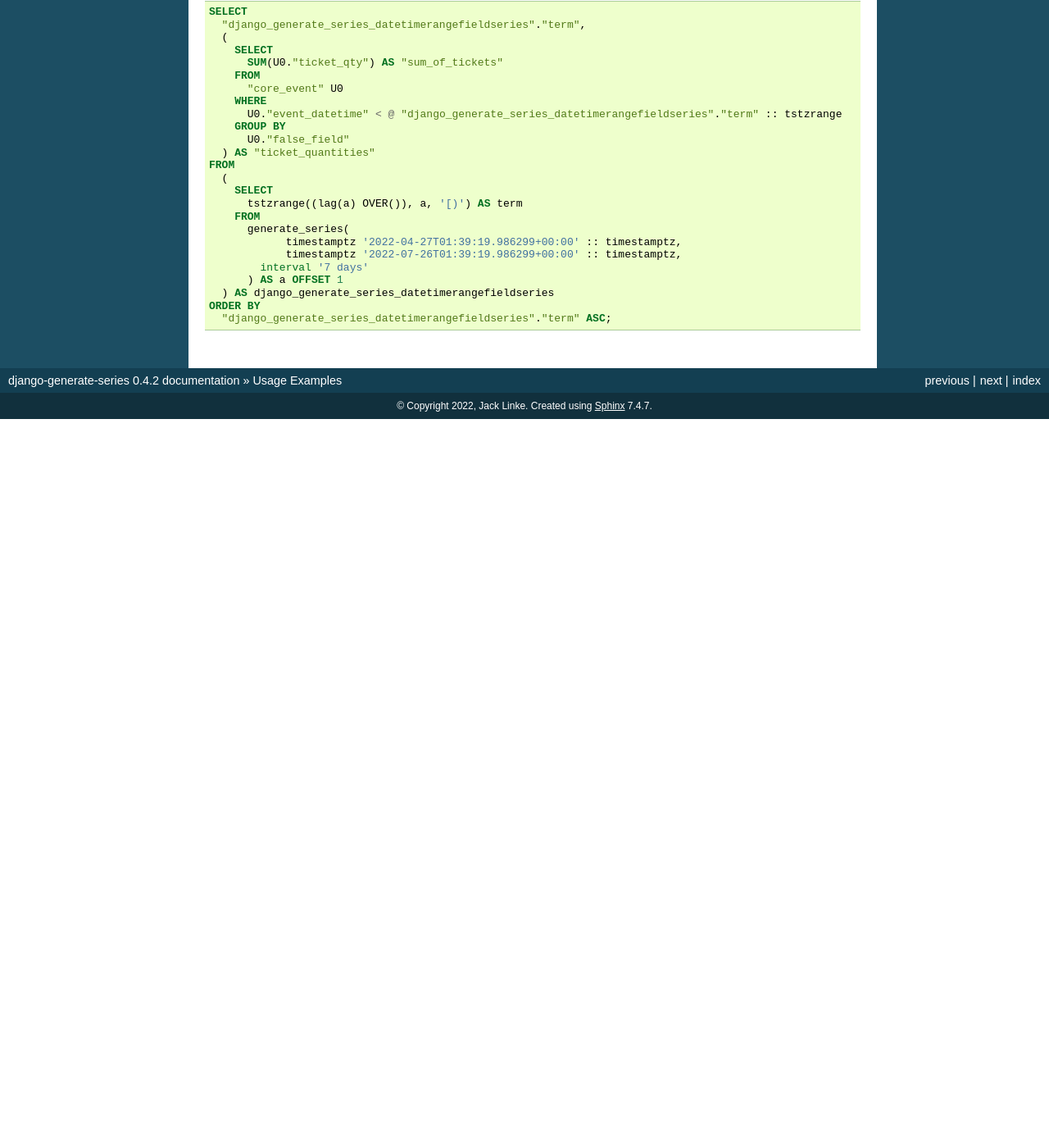
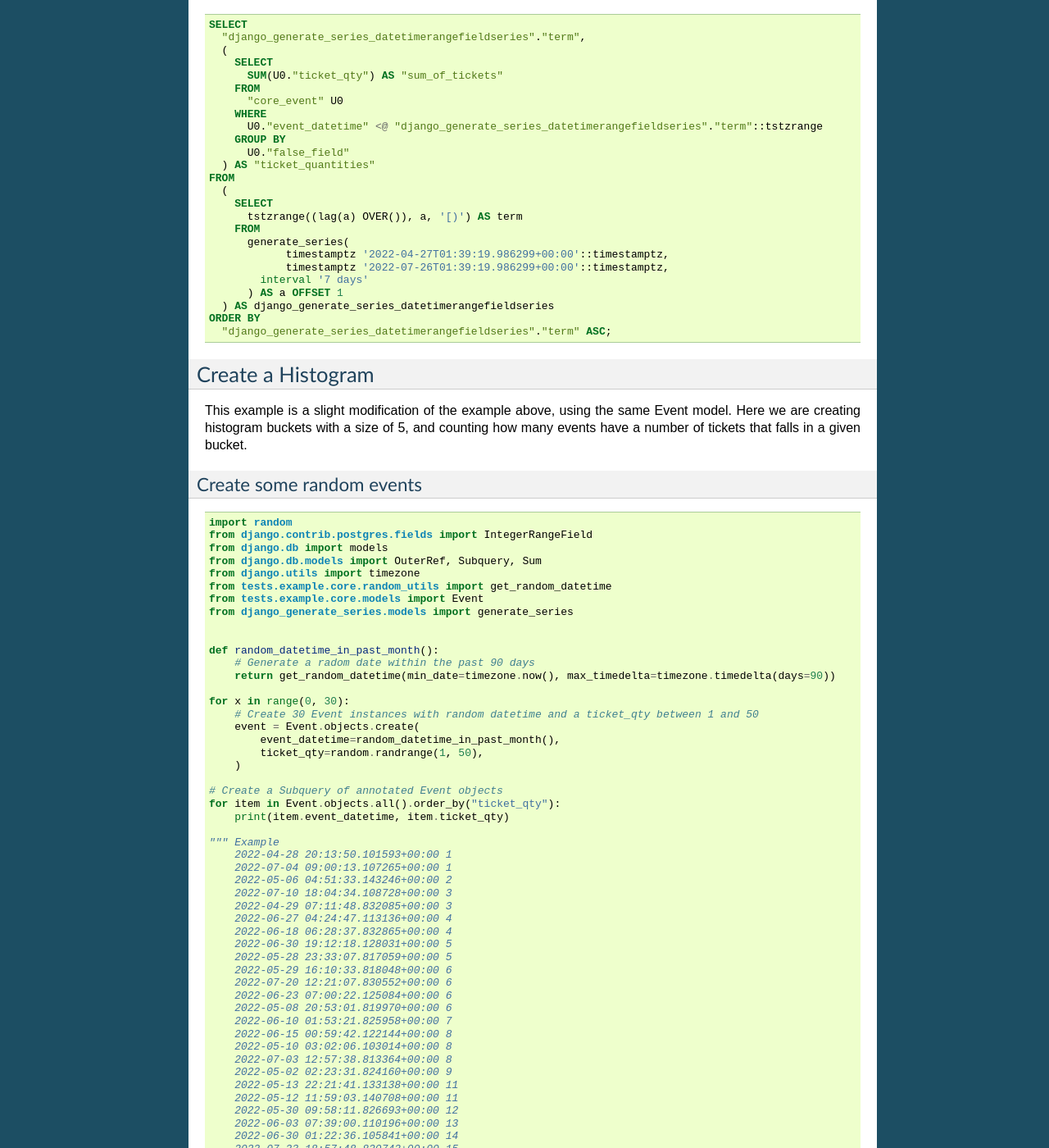
Before and after one commit to OmenApps/django-generate-series, a Sphinx documentation site: the page built from docs/usage_examples.md, in a window 1280 px wide and 1400 px high, scrolled down 6278 px. Shown: the whole window at 82% size. Built offline with Sphinx 7.4.7, drawn with Linux system fonts in a browser that asks for light colours; before the commit the page ends 6789 px from its top, so only the background shows below that; some of the changed text lies outside the part shown.

Commit message:
Add option for span and document readme and examples

````diff
--- a/docs/usage_examples.md
+++ b/docs/usage_examples.md
@@ -282,6 +282,7 @@
 import random
 from django.contrib.postgres.fields import DateTimeRangeField
 from django.db.models import OuterRef, Subquery, Sum, Count
+from django.utils import timezone
 from tests.example.core.random_utils import get_random_datetime
 from tests.example.core.models import Event
 
@@ -397,7 +398,7 @@
     FROM
       "core_event" U0
     WHERE
-      U0."event_datetime" < @ "django_generate_series_datetimerangefieldseries"."term" :: tstzrange
+      U0."event_datetime" <@ "django_generate_series_datetimerangefieldseries"."term"::tstzrange
     GROUP BY
       U0."false_field"
   ) AS "ticket_quantities"
@@ -407,11 +408,183 @@
       tstzrange((lag(a) OVER()), a, '[)') AS term
     FROM
       generate_series(
-            timestamptz '2022-04-27T01:39:19.986299+00:00' :: timestamptz,
-            timestamptz '2022-07-26T01:39:19.986299+00:00' :: timestamptz,
+            timestamptz '2022-04-27T01:39:19.986299+00:00'::timestamptz,
+            timestamptz '2022-07-26T01:39:19.986299+00:00'::timestamptz,
         interval '7 days'
       ) AS a OFFSET 1
   ) AS django_generate_series_datetimerangefieldseries
 ORDER BY
   "django_generate_series_datetimerangefieldseries"."term" ASC;
 ```
+
+
+
+
+
+
+
+
+
+
+
+
+
+
+## Create a Histogram
+
+This example is a slight modification of the example above, using the same Event model. Here we are creating histogram buckets with a size of 5, and counting how many events have a number of tickets that falls in a given bucket.
+
+### Create some random events
+
+```python
+import random
+from django.contrib.postgres.fields import IntegerRangeField
+from django.db import models
+from django.db.models import OuterRef, Subquery, Sum
+from django.utils import timezone
+from tests.example.core.random_utils import get_random_datetime
+from tests.example.core.models import Event
+from django_generate_series.models import generate_series
+
+
+def random_datetime_in_past_month():
+    # Generate a radom date within the past 90 days
+    return get_random_datetime(min_date=timezone.now(), max_timedelta=timezone.timedelta(days=90))
+
+for x in range(0, 30):
+    # Create 30 Event instances with random datetime and a ticket_qty between 1 and 50
+    event = Event.objects.create(
+        event_datetime=random_datetime_in_past_month(),
+        ticket_qty=random.randrange(1, 50),
+    )
+
+# Create a Subquery of annotated Event objects
+for item in Event.objects.all().order_by("ticket_qty"):
+    print(item.event_datetime, item.ticket_qty)
+
+""" Example
+    2022-04-28 20:13:50.101593+00:00 1
+    2022-07-04 09:00:13.107265+00:00 1
+    2022-05-06 04:51:33.143246+00:00 2
+    2022-07-10 18:04:34.108728+00:00 3
+    2022-04-29 07:11:48.832085+00:00 3
+    2022-06-27 04:24:47.113136+00:00 4
+    2022-06-18 06:28:37.832865+00:00 4
+    2022-06-30 19:12:18.128031+00:00 5
+    2022-05-28 23:33:07.817059+00:00 5
+    2022-05-29 16:10:33.818048+00:00 6
+    2022-07-20 12:21:07.830552+00:00 6
+    2022-06-23 07:00:22.125084+00:00 6
+    2022-05-08 20:53:01.819970+00:00 6
+    2022-06-10 01:53:21.825958+00:00 7
+    2022-06-15 00:59:42.122144+00:00 8
+    2022-05-10 03:02:06.103014+00:00 8
+    2022-07-03 12:57:38.813364+00:00 8
+    2022-05-02 02:23:31.824160+00:00 9
+    2022-05-13 22:21:41.133138+00:00 11
+    2022-05-12 11:59:03.140708+00:00 11
+    2022-05-30 09:58:11.826693+00:00 12
+    2022-06-03 07:39:00.110196+00:00 13
+    2022-06-30 01:22:36.105841+00:00 14
+    2022-07-23 18:57:48.820742+00:00 15
+    2022-06-13 08:19:17.822447+00:00 15
+    2022-07-16 06:15:36.100174+00:00 16
+    2022-06-01 17:35:58.812420+00:00 17
+    2022-06-17 23:56:32.829737+00:00 18
+    2022-05-23 04:35:26.145789+00:00 20
+    2022-07-01 19:20:29.799804+00:00 21
+    2022-05-06 19:56:52.825148+00:00 21
+    2022-06-13 21:34:26.823299+00:00 22
+    2022-06-01 18:57:03.828140+00:00 24
+    2022-06-27 06:50:21.827430+00:00 24
+    2022-05-17 09:04:35.138164+00:00 24
+    2022-06-13 02:02:37.129520+00:00 25
+    2022-05-16 04:16:02.809146+00:00 26
+    2022-06-18 20:33:42.810510+00:00 26
+    2022-07-21 08:18:10.815155+00:00 28
+    2022-05-05 23:14:19.831318+00:00 28
+    2022-06-26 12:02:22.119091+00:00 29
+    2022-07-20 10:10:40.135678+00:00 32
+    2022-07-14 14:48:13.816185+00:00 34
+    2022-07-05 17:48:25.828860+00:00 34
+    2022-06-21 00:28:49.111676+00:00 37
+    2022-05-29 22:14:06.096551+00:00 38
+    2022-07-01 23:58:19.821587+00:00 38
+    2022-05-31 01:08:27.131228+00:00 38
+    2022-05-06 17:16:51.811488+00:00 41
+    2022-05-04 08:36:09.098720+00:00 44
+    2022-04-30 21:37:09.114640+00:00 45
+    2022-05-22 15:19:48.819122+00:00 45
+    2022-05-16 14:46:01.126560+00:00 47
+    2022-06-21 15:55:37.116116+00:00 47
+    2022-05-25 21:01:39.117575+00:00 47
+    2022-05-11 17:37:57.833762+00:00 47
+    2022-05-14 13:59:06.120632+00:00 48
+    2022-05-16 06:17:01.104380+00:00 49
+    2022-05-19 06:25:29.123600+00:00 49
+    2022-06-07 13:07:05.814311+00:00 49
+"""
+
+# Using Count instead of Sum
+event_subquery = (
+    Event.objects.filter(ticket_qty__contained_by=OuterRef("term"))
+    .order_by()
+    .values("false_field")
+    .annotate(count_of_tickets=Count("ticket_qty"))
+    .values("count_of_tickets")
+)
+```
+
+### Generate and annotate the datetime ranges
+
+Here we create 10 buckets with a step and span of 5, from 1 to 50.
+
+```python
+datetime_range_sequence = (
+    generate_series(1, 50, 5, 5, output_field=IntegerRangeField)
+    .annotate(ticket_quantities=Subquery(event_subquery))
+    .order_by("term")
+)
+
+for item in datetime_range_sequence:
+    print(item.term, item.ticket_quantities)
+
+""" Example:
+    [1, 6) 9
+    [6, 11) 9
+    [11, 16) 7
+    [16, 21) 4
+    [21, 26) 7
+    [26, 31) 5
+    [31, 36) 3
+    [36, 41) 4
+    [41, 46) 4
+    [46, 51) 8
+"""
+```
+
+The resulting SQL would look something like
+
+```sql
+SELECT
+  "django_generate_series_integerrangefieldseries"."term",
+  (
+    SELECT
+      COUNT(U0."ticket_qty") AS "count_of_tickets"
+    FROM
+      "core_event" U0
+    WHERE
+      U0."ticket_qty" <@ "django_generate_series_integerrangefieldseries"."term"::int4range
+    GROUP BY
+      U0."false_field"
+  ) AS "ticket_quantities"
+FROM
+  (
+    SELECT
+      int4range(a, a + 5) AS term
+    FROM
+      generate_series(1, 50, 5) a
+  ) AS django_generate_series_integerrangefieldseries
+ORDER BY
+  "django_generate_series_integerrangefieldseries"."term" ASC;
+```
````
Also changed, not shown: README.md (+27 -13 lines), 2 other files.
